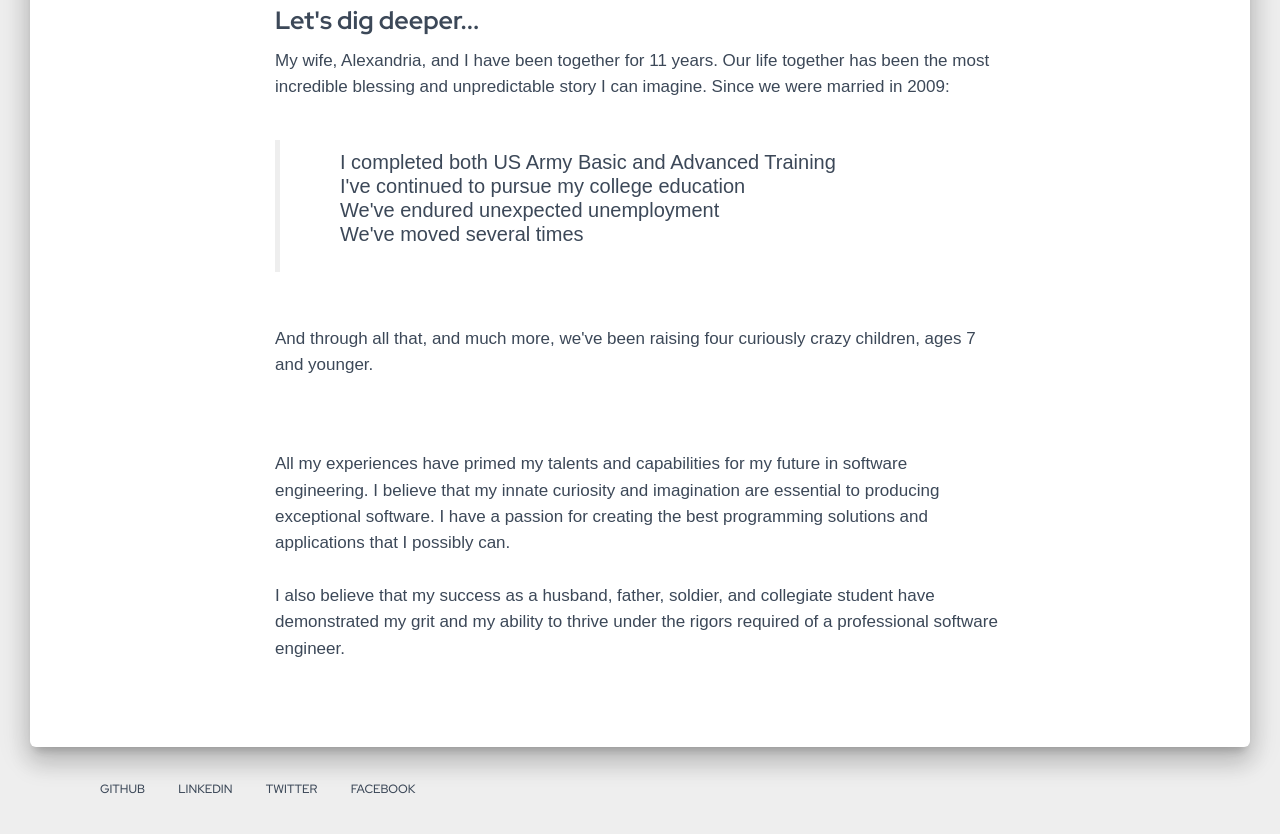
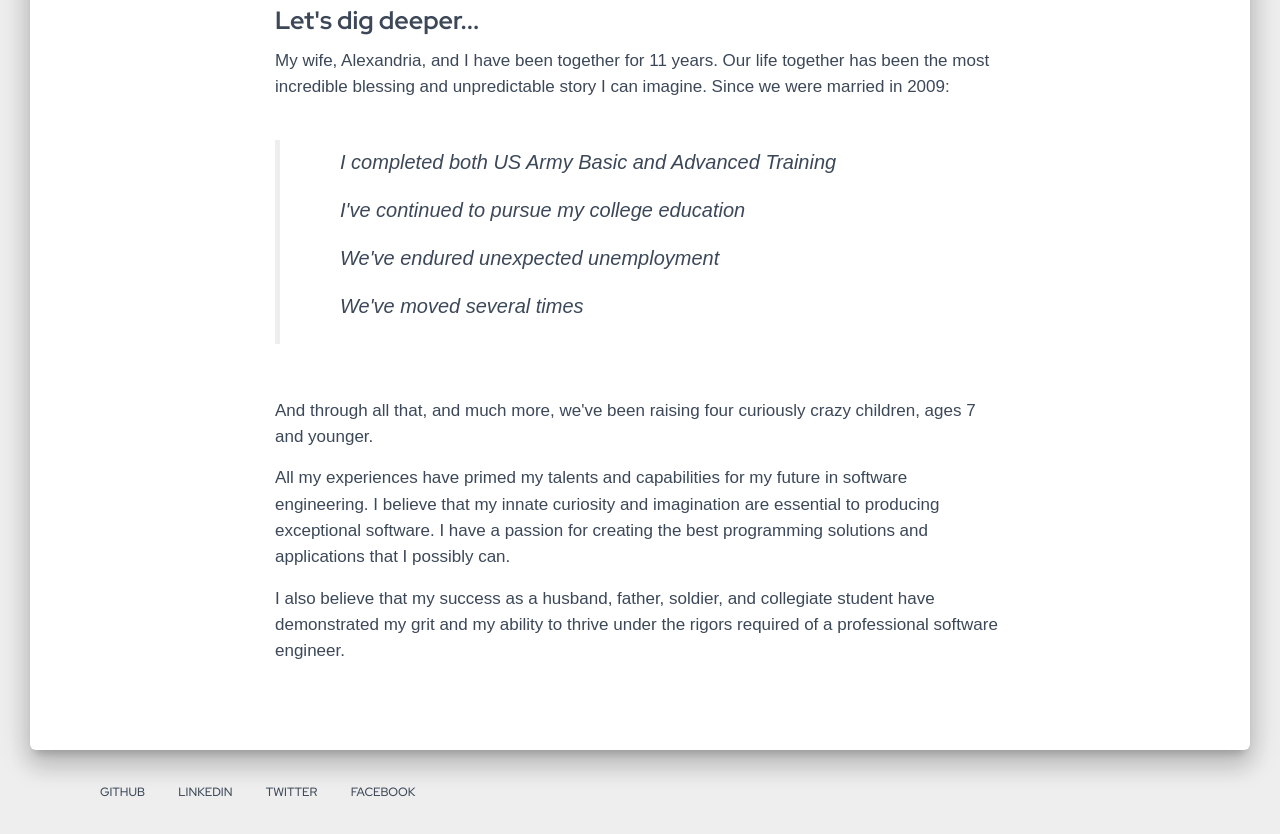
Before and after one commit to steven-crosby/steven-crosby.github.io, a website: page about.html in a window 1280 px wide. Shown: the part 827-1661 px from the top of the page. Drawn offline with nearby package versions, Linux system fonts and the light colour scheme; files that its build step writes are made by us from their sources.

```diff
--- a/about.html
+++ b/about.html
@@ -1,5 +1,5 @@
 <!DOCTYPE html>
-<html lang="en">
+<html lang="en" xmlns="http://www.w3.org/1999/html">
 <!--HEAD-->
 
 <head>
@@ -99,33 +99,34 @@
                     </h5>
                     <br/>
                     <div class="blockquote undefined">
-                        <ul style="font-family: Railway, sans-serif; font-weight: 300; list-style: none">
+                        <ul style="font-family: Railway, sans-serif; font-weight: 300; font-style: italic; list-style: none;">
                             <li>
                                 I completed both US Army Basic and Advanced Training
                             </li>
+                            <br>
                             <li>
                                 I've continued to pursue my college education
                             </li>
+                            <br>
                             <li>We've endured unexpected unemployment</li>
-                            <li>
+                            <li><br>
                                 We've moved several times
                             </li>
                         </ul>
                     </div>
-                    <br/>
+                    <br>
                     <h5 style="font-family: Railway, sans-serif; font-weight: 400;">
                         And through all that, and much more, we've been raising four
                         curiously crazy children, ages 7 and younger.
                     </h5>
-
-                    <br/><br/>
                     <h5 style="font-family: Railway, sans-serif; font-weight: 400;">
                         All my experiences have primed my talents and capabilities
                         for my future in software engineering. I believe that my innate curiosity
                         and imagination are essential to producing exceptional software. I have a
                         passion for creating the best programming solutions and applications that
                         I possibly can.
-                        <br/><br/>
+                    </h5>
+                    <h5 style="font-family: Railway, sans-serif; font-weight: 400;">
                         I also believe that my success as a husband, father, soldier,
                         and collegiate student have demonstrated my grit and my ability to thrive under the rigors
                         required of a professional software engineer.
```
